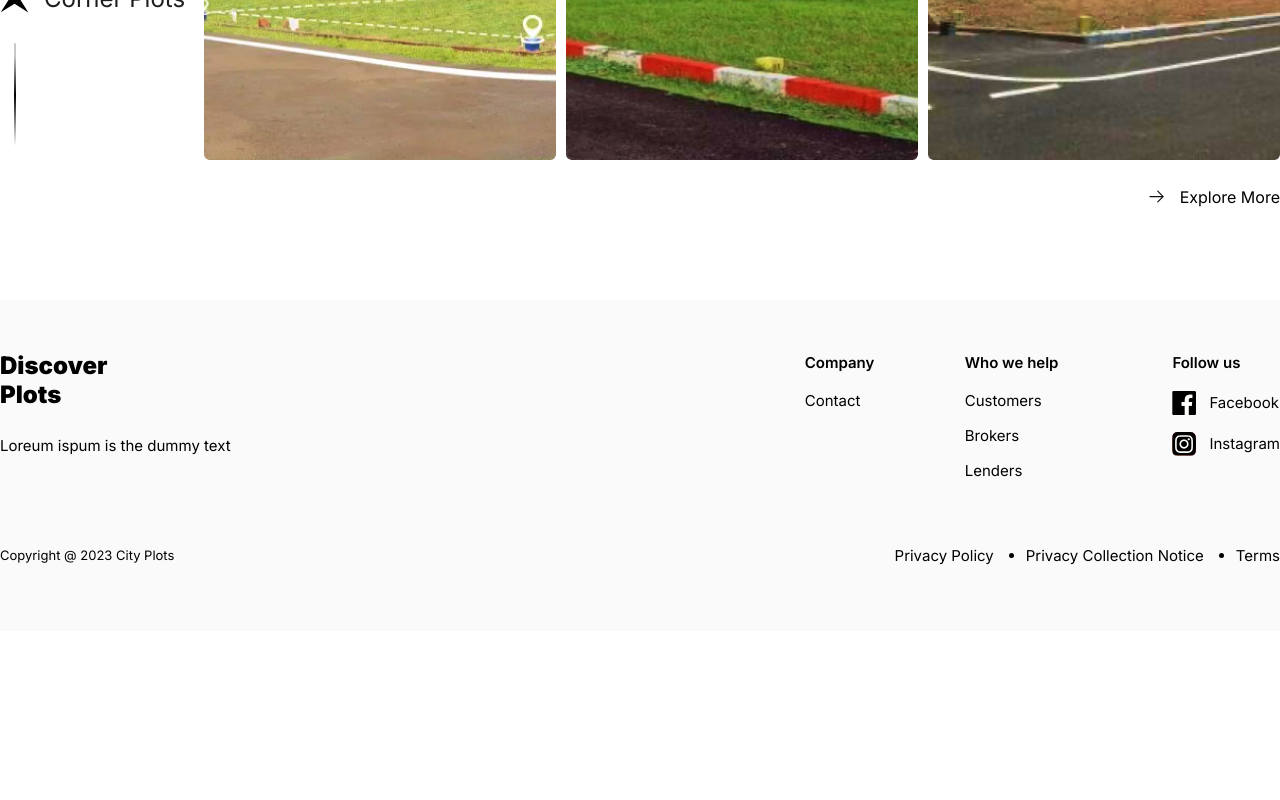
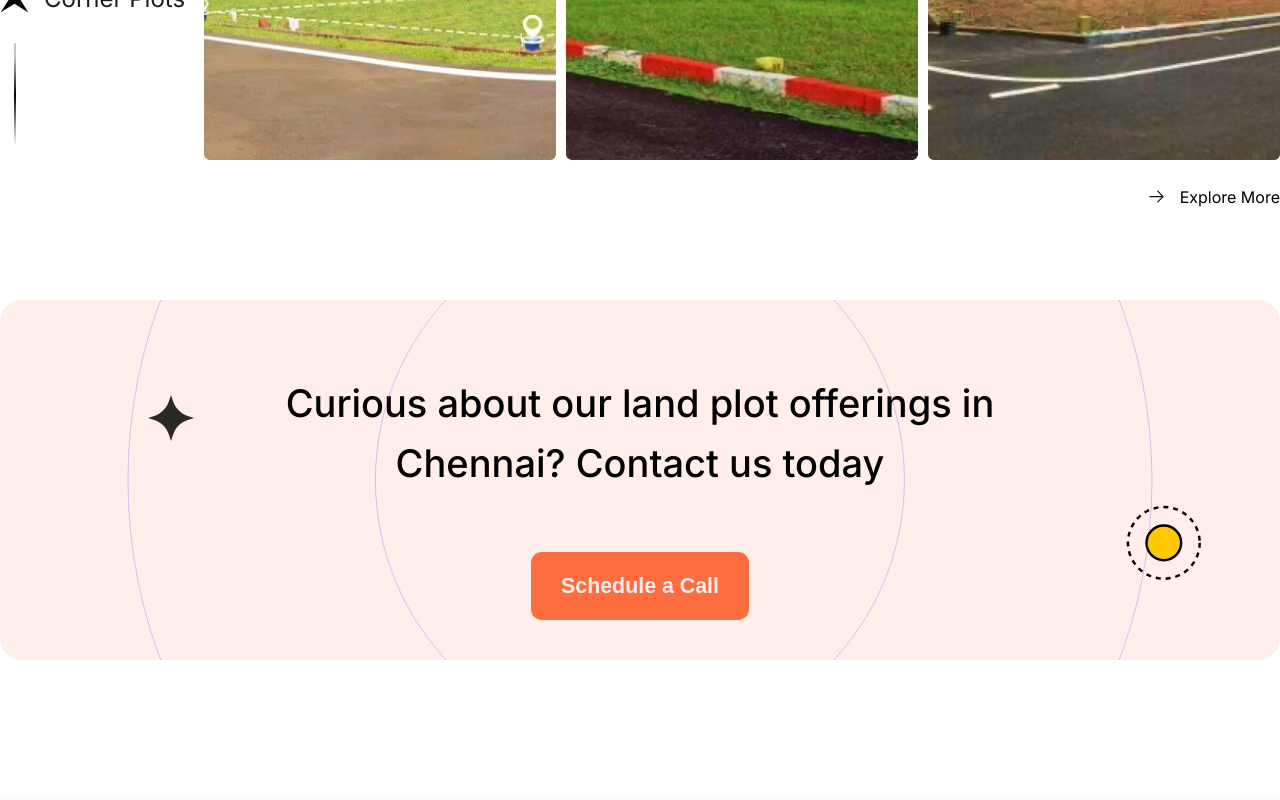
Before and after one commit to iamsujitroy/zethic-assignment, a React (Create React App) app: page / in a window 1280 px wide. Shown: the part 1851-2651 px from the top of the page. Before the commit the page ends 2482 px from the top, so only its background shows below. Built offline with nearby package versions, Linux system fonts and the light colour scheme.

Commit message:
Schedule section

```diff
--- a/src/App.jsx
+++ b/src/App.jsx
@@ -3,6 +3,7 @@ import Layout from "./layouts/layout";
 import Hero from "./components/Hero/Hero";
 import Brands from "./components/Brands/Brands";
 import Explore from "./components/Explore/Explore";
+import ScheduleCall from "./components/ScheduleCall/ScheduleCall";
 function App() {
   return (
     <BrowserRouter>
@@ -10,7 +11,8 @@ function App() {
         <Layout>
           <Hero />
           <Brands />
-          <Explore/>
+          <Explore />
+          <ScheduleCall />
         </Layout>
       </div>
     </BrowserRouter>
--- /dev/null
+++ b/src/components/ScheduleCall/ScheduleCall.css
@@ -0,0 +1,71 @@
+.schedule-call {
+  margin-bottom: 137px;
+}
+.schedule-call-wrapper {
+  max-width: var(--max-width);
+  height: 360px;
+  margin: auto;
+  background: var(--light-color);
+  border-radius: 22px;
+  position: relative;
+  overflow: hidden;
+}
+.big-circle {
+  width: 1023.13px;
+  height: 1023.13px;
+  border-radius: 50%;
+  border: 1px solid hsla(245, 100%, 67%, 0.3);
+  position: absolute;
+  top: 50%;
+  left: 50%;
+  transform: translate(-50%, -50%);
+}
+.small-circle {
+  width: 528.2px;
+  height: 528.2px;
+  border-radius: 50%;
+  border: 1px solid hsla(245, 100%, 67%, 0.3);
+  position: absolute;
+  top: 50%;
+  left: 50%;
+  transform: translate(-50%, -50%);
+}
+.schedule-call-container {
+  width: 762px;
+  margin: auto;
+  display: flex;
+  flex-direction: column;
+  align-items: center;
+}
+.schedule-call-container h2 {
+  font-weight: 500;
+  font-size: 38px;
+  line-height: 60px;
+  text-align: center;
+  margin: 0;
+  margin-top: 73px;
+  margin-bottom: 59px;
+}
+.schedule-call-container button {
+  background: #fe6d3f;
+  border-radius: 10.6994px;
+  font-weight: 600;
+  font-size: 21.3988px;
+  line-height: 28px;
+  color: #efefef;
+  padding: 20px 30px;
+  border: none;
+  text-align: center;
+}
+
+.schedule-call-icon1{
+  position: absolute;
+  top: 95px;
+  left: 148px;
+}
+.schedule-call-icon2{
+  position: absolute;
+  top: 204.7px;
+  right: 79px;
+
+}
--- /dev/null
+++ b/src/components/ScheduleCall/ScheduleCall.jsx
@@ -0,0 +1,22 @@
+import "./ScheduleCall.css";
+import icon1 from '../../assets/icon/start_4_icon_2.svg'
+import icon2 from '../../assets/icon/yellow_circle.svg'
+
+export default function ScheduleCall() {
+  return (
+    <div className="schedule-call">
+      <div className="schedule-call-wrapper">
+        <img src={icon1} alt="" className="schedule-call-icon1"/>
+        <img src={icon2} alt="" className="schedule-call-icon2"/>
+        <div className="big-circle" />
+        <div className="small-circle" />
+        <div className="schedule-call-container">
+          <h2>
+            Curious about our land plot offerings in Chennai? Contact us today
+          </h2>
+          <button>Schedule a Call</button>
+        </div>
+      </div>
+    </div>
+  );
+}
```
Also changed, not shown: src/assets/icon/start_4_icon_2.svg (added), src/assets/icon/yellow_circle.svg (added).
